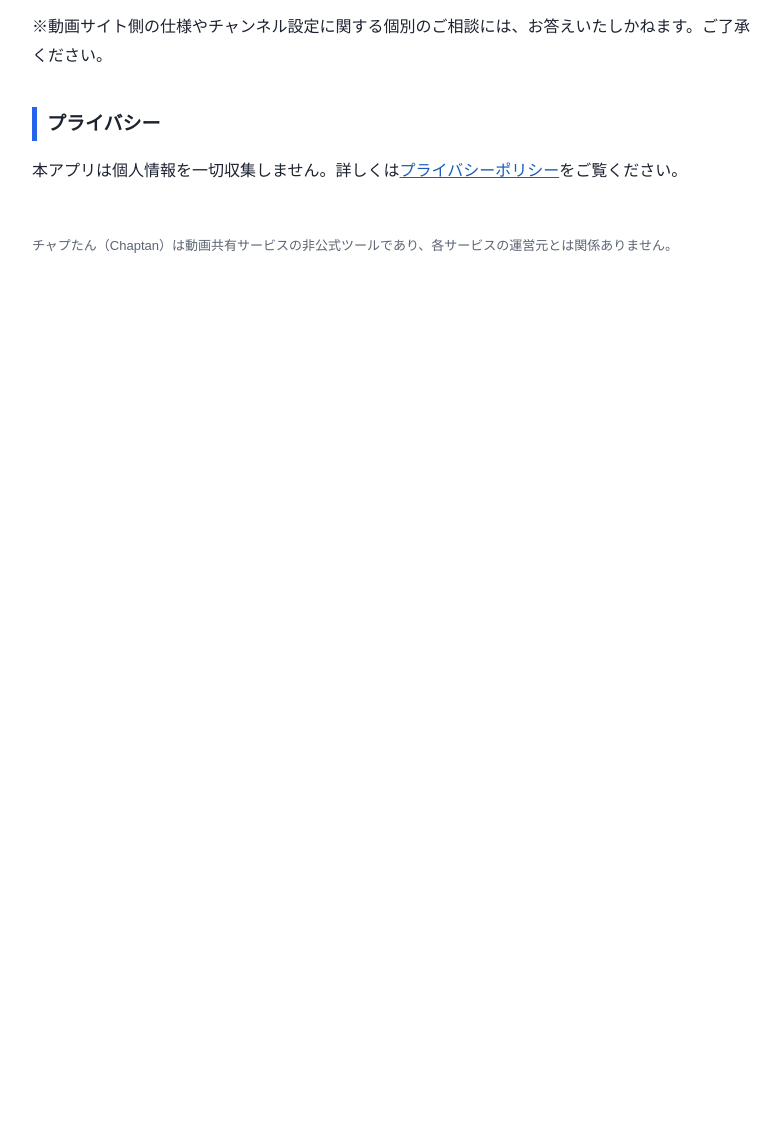
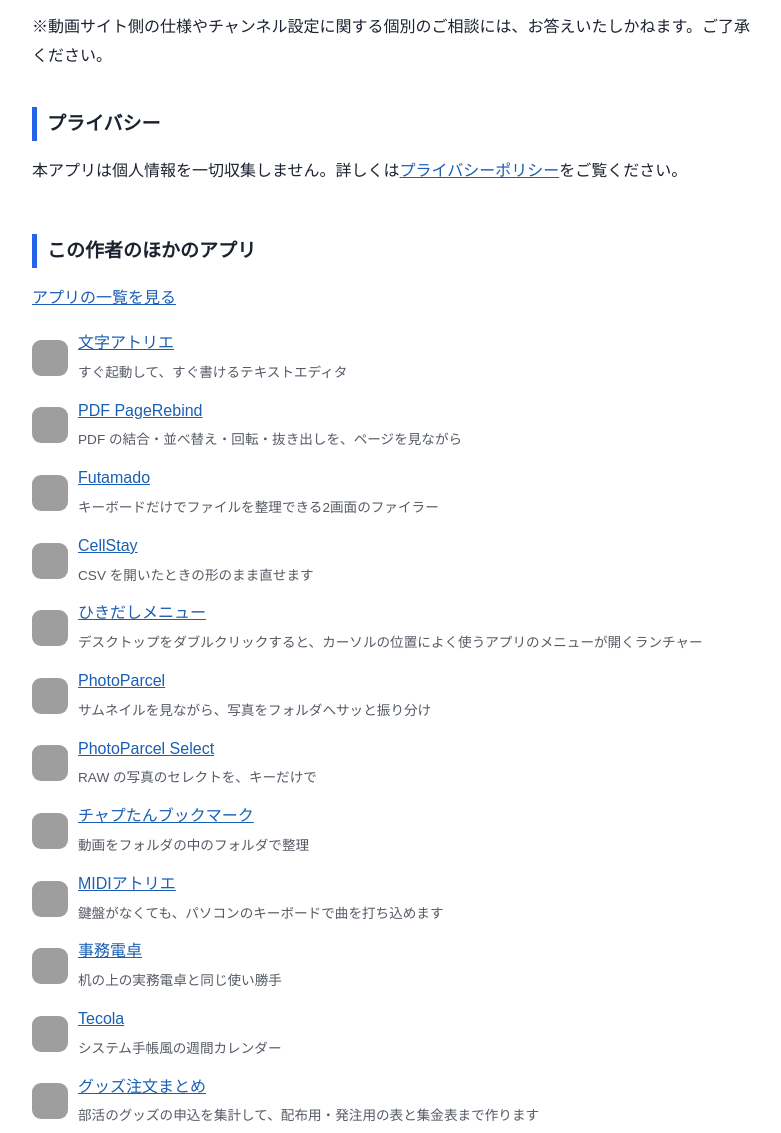
Before and after one commit to emchs07-prog/chaptan, a plain HTML site: page index.html in a window 1280 px wide. Shown: the part 1566-2699 px from the top of the page, without its empty margins (248-1029 px from the left). Before the commit the page ends 1863 px from the top, so only its background shows below. Drawn offline with Linux system fonts and the light colour scheme; grey boxes are pictures that could not be loaded.

Commit message:
題名から「サポート」を外し、ページの下に「この作者のほかのアプリ」を足した

```diff
--- a/index.html
+++ b/index.html
@@ -25,7 +25,7 @@
 <meta name="twitter:card" content="summary_large_image">
 </head>
 <body>
-<h1><span class="yt">チャプ</span>たん サポート</h1>
+<h1><span class="yt">チャプ</span>たん</h1>
 <p class="og-card"><img src="og.png" alt="チャプたんの紹介" width="1200" height="630" style="display:block;width:100%;max-width:720px;height:auto;border-radius:12px;margin:12px 0 24px;"></p>
 
 <h2>アプリについて</h2>
@@ -58,6 +58,26 @@
 <h2>プライバシー</h2>
 <p>本アプリは個人情報を一切収集しません。詳しくは<a href="privacy.html">プライバシーポリシー</a>をご覧ください。</p>
 
+<!-- この作者のほかのアプリ（ここから） -->
+<section class="other-apps" style="margin-top:3rem;">
+<h2>この作者のほかのアプリ</h2>
+<p><a href="https://emchs07-prog.github.io/">アプリの一覧を見る</a></p>
+<ul style="padding:0;margin:1rem 0 0;">
+<li style="display:flex;gap:10px;align-items:center;margin:0 0 10px;list-style:none;"><img src="https://emchs07-prog.github.io/icons/mojiatelier-support.png" alt="" width="36" height="36" style="border-radius:9px;flex:none;"><span><a href="https://emchs07-prog.github.io/mojiatelier-support/">文字アトリエ</a><br><span style="font-size:.85em;opacity:.75;">すぐ起動して、すぐ書けるテキストエディタ</span></span></li>
+<li style="display:flex;gap:10px;align-items:center;margin:0 0 10px;list-style:none;"><img src="https://emchs07-prog.github.io/icons/pdfpageworkshop-support.png" alt="" width="36" height="36" style="border-radius:9px;flex:none;"><span><a href="https://emchs07-prog.github.io/pdfpageworkshop-support/">PDF PageRebind</a><br><span style="font-size:.85em;opacity:.75;">PDF の結合・並べ替え・回転・抜き出しを、ページを見ながら</span></span></li>
+<li style="display:flex;gap:10px;align-items:center;margin:0 0 10px;list-style:none;"><img src="https://emchs07-prog.github.io/icons/futamado-support.png" alt="" width="36" height="36" style="border-radius:9px;flex:none;"><span><a href="https://emchs07-prog.github.io/futamado-support/">Futamado</a><br><span style="font-size:.85em;opacity:.75;">キーボードだけでファイルを整理できる2画面のファイラー</span></span></li>
+<li style="display:flex;gap:10px;align-items:center;margin:0 0 10px;list-style:none;"><img src="https://emchs07-prog.github.io/icons/cellstay-support.png" alt="" width="36" height="36" style="border-radius:9px;flex:none;"><span><a href="https://emchs07-prog.github.io/cellstay-support/">CellStay</a><br><span style="font-size:.85em;opacity:.75;">CSV を開いたときの形のまま直せます</span></span></li>
+<li style="display:flex;gap:10px;align-items:center;margin:0 0 10px;list-style:none;"><img src="https://emchs07-prog.github.io/icons/hikidashimenu-support.png" alt="" width="36" height="36" style="border-radius:9px;flex:none;"><span><a href="https://emchs07-prog.github.io/hikidashimenu-support/">ひきだしメニュー</a><br><span style="font-size:.85em;opacity:.75;">デスクトップをダブルクリックすると、カーソルの位置によく使うアプリのメニューが開くランチャー</span></span></li>
+<li style="display:flex;gap:10px;align-items:center;margin:0 0 10px;list-style:none;"><img src="https://emchs07-prog.github.io/icons/photoparcel-support.png" alt="" width="36" height="36" style="border-radius:9px;flex:none;"><span><a href="https://emchs07-prog.github.io/photoparcel-support/">PhotoParcel</a><br><span style="font-size:.85em;opacity:.75;">サムネイルを見ながら、写真をフォルダへサッと振り分け</span></span></li>
+<li style="display:flex;gap:10px;align-items:center;margin:0 0 10px;list-style:none;"><img src="https://emchs07-prog.github.io/icons/photoparcel-select-support.png" alt="" width="36" height="36" style="border-radius:9px;flex:none;"><span><a href="https://emchs07-prog.github.io/photoparcel-select-support/">PhotoParcel Select</a><br><span style="font-size:.85em;opacity:.75;">RAW の写真のセレクトを、キーだけで</span></span></li>
+<li style="display:flex;gap:10px;align-items:center;margin:0 0 10px;list-style:none;"><img src="https://emchs07-prog.github.io/icons/chaptanbookmark.png" alt="" width="36" height="36" style="border-radius:9px;flex:none;"><span><a href="https://emchs07-prog.github.io/chaptanbookmark/">チャプたんブックマーク</a><br><span style="font-size:.85em;opacity:.75;">動画をフォルダの中のフォルダで整理</span></span></li>
+<li style="display:flex;gap:10px;align-items:center;margin:0 0 10px;list-style:none;"><img src="https://emchs07-prog.github.io/icons/midiatelier-support.png" alt="" width="36" height="36" style="border-radius:9px;flex:none;"><span><a href="https://emchs07-prog.github.io/midiatelier-support/">MIDIアトリエ</a><br><span style="font-size:.85em;opacity:.75;">鍵盤がなくても、パソコンのキーボードで曲を打ち込めます</span></span></li>
+<li style="display:flex;gap:10px;align-items:center;margin:0 0 10px;list-style:none;"><img src="https://emchs07-prog.github.io/icons/jimudentaku-support.png" alt="" width="36" height="36" style="border-radius:9px;flex:none;"><span><a href="https://emchs07-prog.github.io/jimudentaku-support/">事務電卓</a><br><span style="font-size:.85em;opacity:.75;">机の上の実務電卓と同じ使い勝手</span></span></li>
+<li style="display:flex;gap:10px;align-items:center;margin:0 0 10px;list-style:none;"><img src="https://emchs07-prog.github.io/icons/tecola.png" alt="" width="36" height="36" style="border-radius:9px;flex:none;"><span><a href="https://emchs07-prog.github.io/tecola/">Tecola</a><br><span style="font-size:.85em;opacity:.75;">システム手帳風の週間カレンダー</span></span></li>
+<li style="display:flex;gap:10px;align-items:center;margin:0 0 10px;list-style:none;"><img src="https://emchs07-prog.github.io/icons/goodsordermatome-support.png" alt="" width="36" height="36" style="border-radius:9px;flex:none;"><span><a href="https://emchs07-prog.github.io/goodsordermatome-support/">グッズ注文まとめ</a><br><span style="font-size:.85em;opacity:.75;">部活のグッズの申込を集計して、配布用・発注用の表と集金表まで作ります</span></span></li>
+</ul>
+</section>
+<!-- この作者のほかのアプリ（ここまで） -->
 <footer>
 <p>チャプたん（Chaptan）は動画共有サービスの非公式ツールであり、各サービスの運営元とは関係ありません。</p>
 </footer>
```
